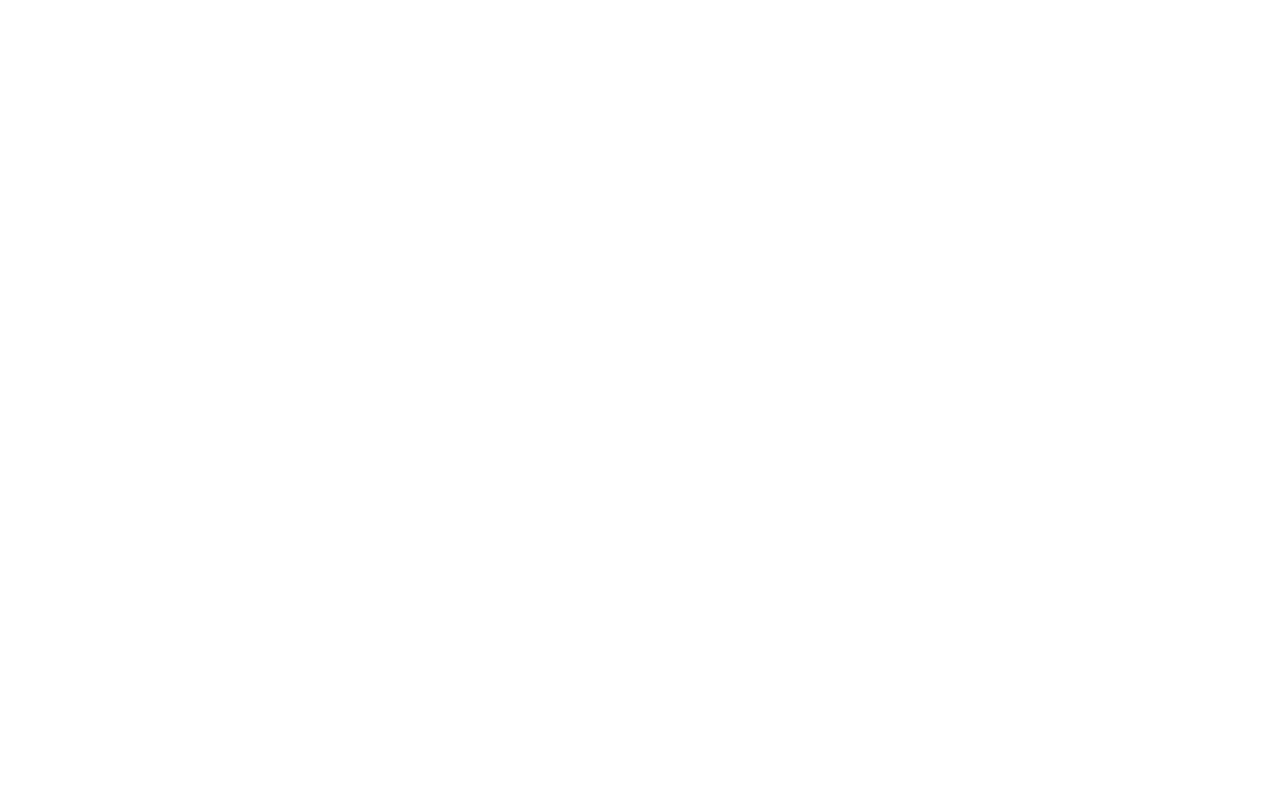
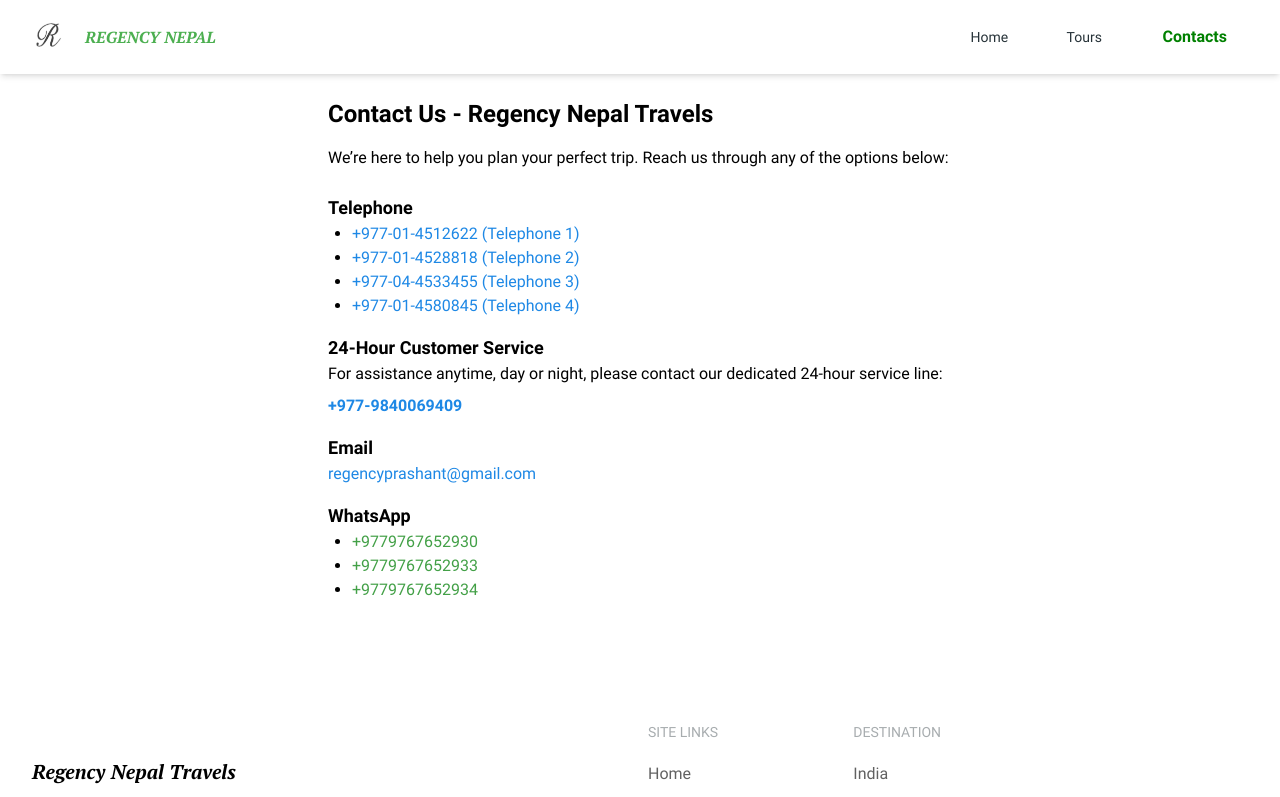
Before and after one commit to Prakritt/regency-new, a React (Vite) app: page /contacts in a window 1280 px wide. Before the commit this address had no page. Shown: the top 797 px of the page. Built offline with nearby package versions, Linux system fonts and the light colour scheme.

Commit message:
Add the contacts page.

```diff
--- a/src/App.jsx
+++ b/src/App.jsx
@@ -22,7 +22,7 @@
             <Route path="tours/:dest/:id" element={<Cultural />} />
 
             <Route path="services" element={<Services />} />
-            <Route path="contact" element={<Contact />} />
+            <Route path="contacts" element={<Contact />} />
           </Route>
         </Routes>
       </BrowserRouter>
--- a/src/components/NavBar.jsx
+++ b/src/components/NavBar.jsx
@@ -27,6 +27,11 @@
       <StyledNavLink to="/tours">
         <NavItem onClose={() => setOpenNav(false)} name={"Tours"} />
       </StyledNavLink>
+
+      <StyledNavLink to="/contacts">
+        <NavItem onClose={() => setOpenNav(false)} name={"Contacts"} />
+      </StyledNavLink>
+
       {/* <StyledNavLink to="/services">
         <NavItem name={"Services"} />
       </StyledNavLink>
--- a/src/pages/Contact.jsx
+++ b/src/pages/Contact.jsx
@@ -1,7 +1,123 @@
 import React from "react";
 
 function Contact() {
-  return <div>Contact</div>;
+  return (
+    <div className="p-6 max-w-2xl mx-auto">
+      <h2 className="text-2xl font-bold mb-4">
+        Contact Us - Regency Nepal Travels
+      </h2>
+      <p className="mb-6">
+        We’re here to help you plan your perfect trip. Reach us through any of
+        the options below:
+      </p>
+
+      {/* Telephone Numbers */}
+      <div className="mb-4">
+        <h3 className="font-semibold text-lg">Telephone</h3>
+        <ul className="list-disc pl-6">
+          <li>
+            <a
+              href="tel:+977014512622"
+              className="text-blue-600 hover:underline"
+            >
+              +977-01-4512622 (Telephone 1)
+            </a>
+          </li>
+          <li>
+            <a
+              href="tel:+977014528818"
+              className="text-blue-600 hover:underline"
+            >
+              +977-01-4528818 (Telephone 2)
+            </a>
+          </li>
+          <li>
+            <a
+              href="tel:+977044533455"
+              className="text-blue-600 hover:underline"
+            >
+              +977-04-4533455 (Telephone 3)
+            </a>
+          </li>
+          <li>
+            <a
+              href="tel:+977014580845"
+              className="text-blue-600 hover:underline"
+            >
+              +977-01-4580845 (Telephone 4)
+            </a>
+          </li>
+        </ul>
+      </div>
+
+      {/* 24-Hour Service */}
+      <div className="mb-4">
+        <h3 className="font-semibold text-lg">24-Hour Customer Service</h3>
+        <p>
+          For assistance anytime, day or night, please contact our dedicated
+          24-hour service line:
+        </p>
+        <p className="font-semibold mt-2">
+          <a
+            href="tel:+9779840069409"
+            className="text-blue-600 hover:underline"
+          >
+            +977-9840069409
+          </a>
+        </p>
+      </div>
+
+      {/* Email */}
+      <div className="mb-4">
+        <h3 className="font-semibold text-lg">Email</h3>
+        <p>
+          <a
+            href="mailto:your-email@example.com"
+            className="text-blue-600 hover:underline"
+          >
+            regencyprashant@gmail.com
+          </a>
+        </p>
+      </div>
+
+      {/* WhatsApp Numbers */}
+      <div className="mb-4">
+        <h3 className="font-semibold text-lg">WhatsApp</h3>
+        <ul className="list-disc pl-6">
+          <li>
+            <a
+              href="https://wa.me/9779767652930"
+              target="_blank"
+              rel="noopener noreferrer"
+              className="text-green-600 hover:underline"
+            >
+              +9779767652930
+            </a>
+          </li>
+          <li>
+            <a
+              href="https://wa.me/9779767652933"
+              target="_blank"
+              rel="noopener noreferrer"
+              className="text-green-600 hover:underline"
+            >
+              +9779767652933
+            </a>
+          </li>
+          <li>
+            <a
+              href="https://wa.me/9779767652934"
+              target="_blank"
+              rel="noopener noreferrer"
+              className="text-green-600 hover:underline"
+            >
+              +9779767652934
+            </a>
+          </li>
+        </ul>
+      </div>
+    </div>
+  );
 }
 
 export default Contact;
```
